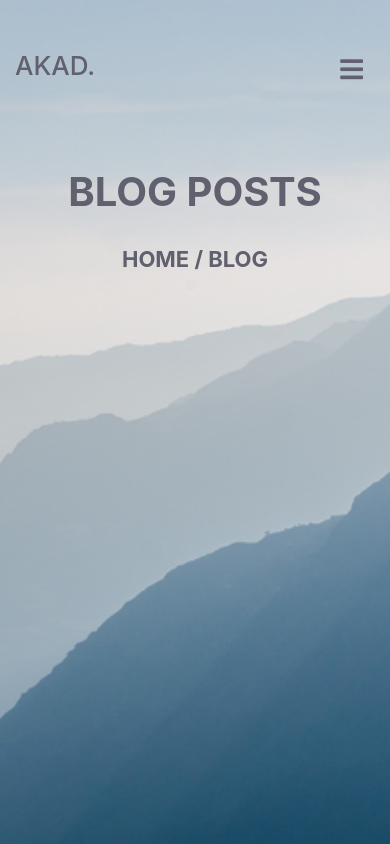
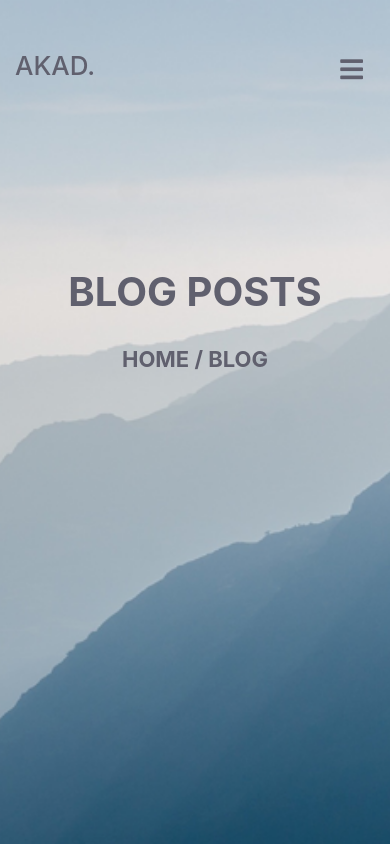
Before and after one commit to valyuscha/Akad, a plain HTML site: page index.html in a window 390 px wide. Shown: the top 844 px of the page. Drawn offline with nearby package versions, Linux system fonts and the light colour scheme.

Commit message:
Made one more page

```diff
--- a/css/style.css
+++ b/css/style.css
@@ -508,6 +508,9 @@ h1 {
     .search-icon {
         left: 200px;
     }
+    .page-name {
+        margin-top: 150px;
+    }
 
 }
 
```
